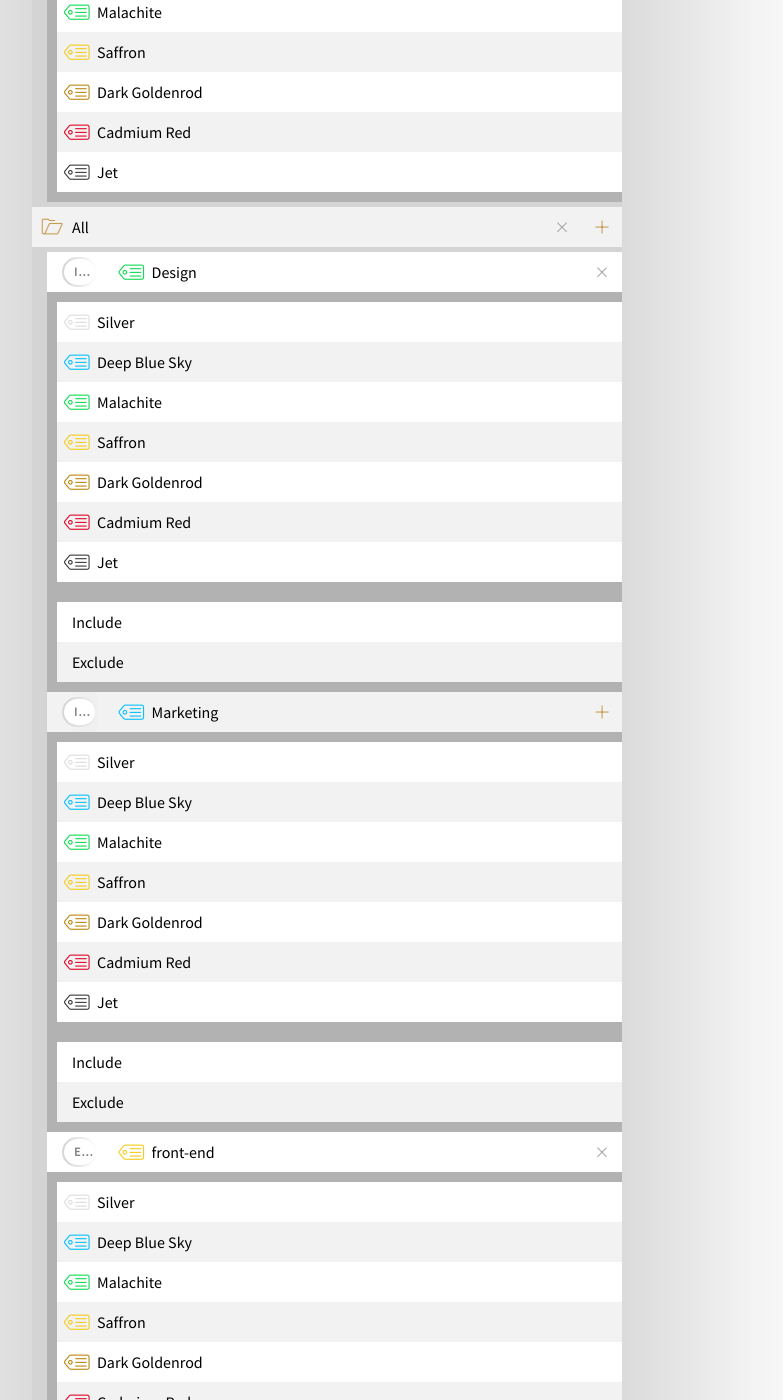
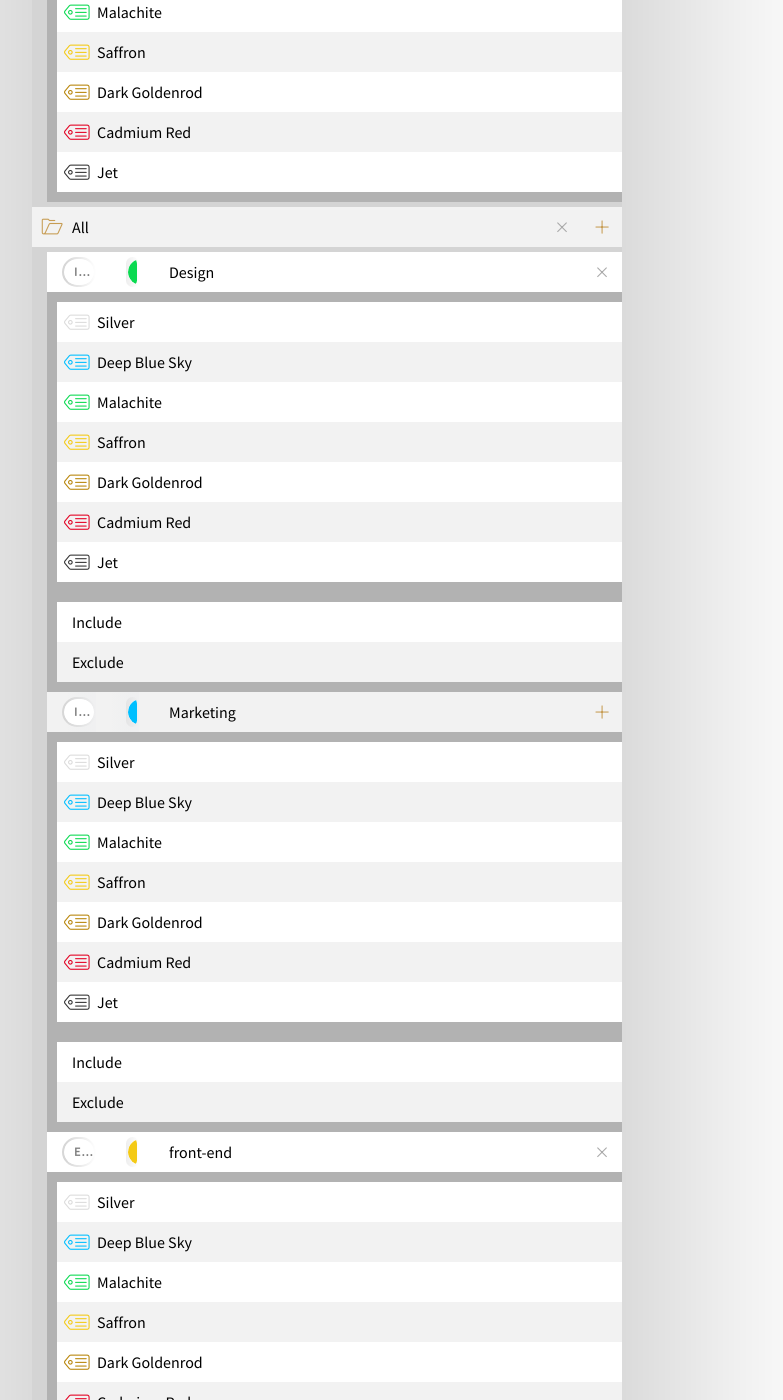
Before and after one commit to lordblendi/tracker-mockup, a Jekyll site: the page built from pages/filter.html, in a window 1280 px wide and 1400 px high, scrolled down 913 px. Shown: the whole window, without its empty margins (18-801 px from the left). Built offline with Jekyll 4.4.1, drawn with Linux system fonts in a browser that asks for light colours; nearby versions of some CDN libraries; comment, search, counter and statistics services are not loaded.

Commit message:
Color: new prefix, ,JS works with both versions

```diff
--- a/_includes/popups/filter-tags.html
+++ b/_includes/popups/filter-tags.html
@@ -25,9 +25,19 @@
           <div class="itemBoxTable">
             <div class="itemBoxBody itemBoxBody--sortable ui-sortable">
               <ul class="itemBoxTable__bodyRow JS_filterableCell">
-                <li class="itemBoxTable__bodyCell JS_colorselector-trigger" style="flex-grow: 0;" data-flex="0">
+                <li class="itemBoxTable__bodyCell JS_colorselector-trigger" style="flex-grow: 0.1;" data-flex="0.1">
                   <div class="itemBoxTable__bodyCellInner JS_itemBoxTable__bodyCellInner--colortoggle">
-                    <i class="itemBoxTable__action itemBoxTable__action--toggle JS_Color" style="color: #f4ca16;" data-color="#f4ca16">ग़</i>
+                    <div class="pmx-field">
+                      <div class="pmx-field__inner">
+                        <div class="pmx-selector pmx-selector--expanded pmx-selector--readonly">
+                          <div class="pmx-selector__item">
+                            <div class="pmx-selector__block">
+                              <span class="pmx-selector__blockPart pmx-selector__blockPart--prefix JS_Color JS_Color--prefix" style="background-color: #f4ca16;" data-color="#f4ca16">ग़</span>
+                            </div>
+                          </div>
+                        </div>
+                      </div>
+                    </div>
                   </div>
                 </li>
                 <li class="itemBoxTable__bodyCell" style="flex-grow: 1;" data-flex="1">
@@ -49,9 +59,19 @@
               {% include blocks/ms-tags-colors-color-sublist.html %}
 
               <ul class="itemBoxTable__bodyRow JS_filterableCell">
-                <li class="itemBoxTable__bodyCell JS_colorselector-trigger" style="flex-grow: 0;" data-flex="0">
+                <li class="itemBoxTable__bodyCell JS_colorselector-trigger" style="flex-grow: 0.1;" data-flex="0.1">
                   <div class="itemBoxTable__bodyCellInner JS_itemBoxTable__bodyCellInner--colortoggle">
-                    <i class="itemBoxTable__action itemBoxTable__action--toggle JS_Color" style="color: #e30022;" data-color="#e30022">ग़</i>
+                    <div class="pmx-field">
+                      <div class="pmx-field__inner">
+                        <div class="pmx-selector pmx-selector--expanded pmx-selector--readonly">
+                          <div class="pmx-selector__item">
+                            <div class="pmx-selector__block">
+                              <span class="pmx-selector__blockPart pmx-selector__blockPart--prefix JS_Color JS_Color--prefix" style="background-color: #e30022;" data-color="#e30022">ग़</span>
+                            </div>
+                          </div>
+                        </div>
+                      </div>
+                    </div>
                   </div>
                 </li>
                 <li class="itemBoxTable__bodyCell" style="flex-grow: 1;" data-flex="1">
@@ -73,9 +93,19 @@
               {% include blocks/ms-tags-colors-color-sublist.html %}
 
               <ul class="itemBoxTable__bodyRow JS_filterableCell">
-                <li class="itemBoxTable__bodyCell JS_colorselector-trigger" style="flex-grow: 0;" data-flex="0">
+                <li class="itemBoxTable__bodyCell JS_colorselector-trigger" style="flex-grow: 0.1;" data-flex="0.1">
                   <div class="itemBoxTable__bodyCellInner JS_itemBoxTable__bodyCellInner--colortoggle">
-                    <i class="itemBoxTable__action itemBoxTable__action--toggle JS_Color" style="color: #0bda51;" data-color="#0bda51">ग़</i>
+                    <div class="pmx-field">
+                      <div class="pmx-field__inner">
+                        <div class="pmx-selector pmx-selector--expanded pmx-selector--readonly">
+                          <div class="pmx-selector__item">
+                            <div class="pmx-selector__block">
+                              <span class="pmx-selector__blockPart pmx-selector__blockPart--prefix JS_Color JS_Color--prefix" style="background-color: #0bda51;" data-color="#0bda51">ग़</span>
+                            </div>
+                          </div>
+                        </div>
+                      </div>
+                    </div>
                   </div>
                 </li>
                 <li class="itemBoxTable__bodyCell" style="flex-grow: 1;" data-flex="1">
@@ -142,9 +172,19 @@
                     </div>
                   </div>
                 </li>
-                <li class="itemBoxTable__bodyCell JS_colorselector-trigger" style="flex-grow: 0;" data-flex="0">
+                <li class="itemBoxTable__bodyCell JS_colorselector-trigger" style="flex-grow: 0.1;" data-flex="0.1">
                   <div class="itemBoxTable__bodyCellInner JS_itemBoxTable__bodyCellInner--colortoggle">
-                    <i class="itemBoxTable__action itemBoxTable__action--toggle JS_Color" style="color: #0bda51;" data-color="#0bda51">ग़</i>
+                    <div class="pmx-field">
+                      <div class="pmx-field__inner">
+                        <div class="pmx-selector pmx-selector--expanded pmx-selector--readonly">
+                          <div class="pmx-selector__item">
+                            <div class="pmx-selector__block">
+                              <span class="pmx-selector__blockPart pmx-selector__blockPart--prefix JS_Color JS_Color--prefix" style="background-color: #0bda51;" data-color="#0bda51">ग़</span>
+                            </div>
+                          </div>
+                        </div>
+                      </div>
+                    </div>
                   </div>
                 </li>
                 <li class="itemBoxTable__bodyCell" style="flex-grow: 1;" data-flex="1">
@@ -177,9 +217,19 @@
                     </div>
                   </div>
                 </li>
-                <li class="itemBoxTable__bodyCell JS_colorselector-trigger" style="flex-grow: 0;" data-flex="0">
+                <li class="itemBoxTable__bodyCell JS_colorselector-trigger" style="flex-grow: 0.1;" data-flex="0.1">
                   <div class="itemBoxTable__bodyCellInner JS_itemBoxTable__bodyCellInner--colortoggle">
-                    <i class="itemBoxTable__action itemBoxTable__action--toggle JS_Color" style="color: #00bfff;" data-color="#00bfff">ग़</i>
+                    <div class="pmx-field">
+                      <div class="pmx-field__inner">
+                        <div class="pmx-selector pmx-selector--expanded pmx-selector--readonly">
+                          <div class="pmx-selector__item">
+                            <div class="pmx-selector__block">
+                              <span class="pmx-selector__blockPart pmx-selector__blockPart--prefix JS_Color JS_Color--prefix" style="background-color: #00bfff;" data-color="#00bfff">ग़</span>
+                            </div>
+                          </div>
+                        </div>
+                      </div>
+                    </div>
                   </div>
                 </li>
                 <li class="itemBoxTable__bodyCell" style="flex-grow: 1;" data-flex="1">
@@ -212,9 +262,19 @@
                     </div>
                   </div>
                 </li>
-                <li class="itemBoxTable__bodyCell JS_colorselector-trigger" style="flex-grow: 0;" data-flex="0">
+                <li class="itemBoxTable__bodyCell JS_colorselector-trigger" style="flex-grow: 0.1;" data-flex="0.1">
                   <div class="itemBoxTable__bodyCellInner JS_itemBoxTable__bodyCellInner--colortoggle">
-                    <i class="itemBoxTable__action itemBoxTable__action--toggle JS_Color" style="color: #f4ca16;" data-color="#f4ca16">ग़</i>
+                    <div class="pmx-field">
+                      <div class="pmx-field__inner">
+                        <div class="pmx-selector pmx-selector--expanded pmx-selector--readonly">
+                          <div class="pmx-selector__item">
+                            <div class="pmx-selector__block">
+                              <span class="pmx-selector__blockPart pmx-selector__blockPart--prefix JS_Color JS_Color--prefix" style="background-color: #f4ca16;" data-color="#f4ca16">ग़</span>
+                            </div>
+                          </div>
+                        </div>
+                      </div>
+                    </div>
                   </div>
                 </li>
                 <li class="itemBoxTable__bodyCell" style="flex-grow: 1;" data-flex="1">
@@ -254,17 +314,12 @@
                         <div class="pmx-selector pmx-selector--expanded pmx-selector--readonly">
                           <div class="pmx-selector__item">
                             <div class="pmx-selector__block">
-                              <span class="pmx-selector__blockPart pmx-selector__blockPart--label JS_Color" style="color: #e30022;" data-color="#e30022">ग़</span>
+                              <span class="pmx-selector__blockPart pmx-selector__blockPart--prefix JS_Color JS_Color--prefix" style="background-color: #e30022;" data-color="#e30022">ग़</span>
                             </div>
                           </div>
                         </div>
                       </div>
                     </div>
-                  </div>
-                </li>
-                <li class="itemBoxTable__bodyCell JS_colorselector-trigger" style="flex-grow: 0;" data-flex="0">
-                  <div class="itemBoxTable__bodyCellInner JS_itemBoxTable__bodyCellInner--colortoggle">
-                    <i class="itemBoxTable__action itemBoxTable__action--toggle JS_Color" style="color: #e30022;" data-color="#e30022">ग़</i>
                   </div>
                 </li>
                 <li class="itemBoxTable__bodyCell" style="flex-grow: 1;" data-flex="1">
--- a/scripts/components/colorselector.js
+++ b/scripts/components/colorselector.js
@@ -34,7 +34,13 @@ function selectNewColor(colorItemBodyRow) {
   // change color for all other tags, that have the same textOfActionItem
   $.each(filteredTags, function(index, tag){
     const tagBodyRow = $(tag).closest('.itemBoxTable__bodyRow');
-    tagBodyRow.find('.JS_colorselector-trigger .JS_Color').css('color', color).attr('data-color', color);
+    const colorItem = tagBodyRow.find('.JS_colorselector-trigger .JS_Color');
+    if($(colorItem).hasClass('JS_Color--prefix')) {
+      colorItem.css('background-color', color).attr('data-color', color);
+    }
+    else {
+      colorItem.css('color', color).attr('data-color', color);
+    }
 
     // reset color tick of their color selection (in case it's open)
     const possibleChildren = tagBodyRow.next('.JS_itemBox--colors');
```
